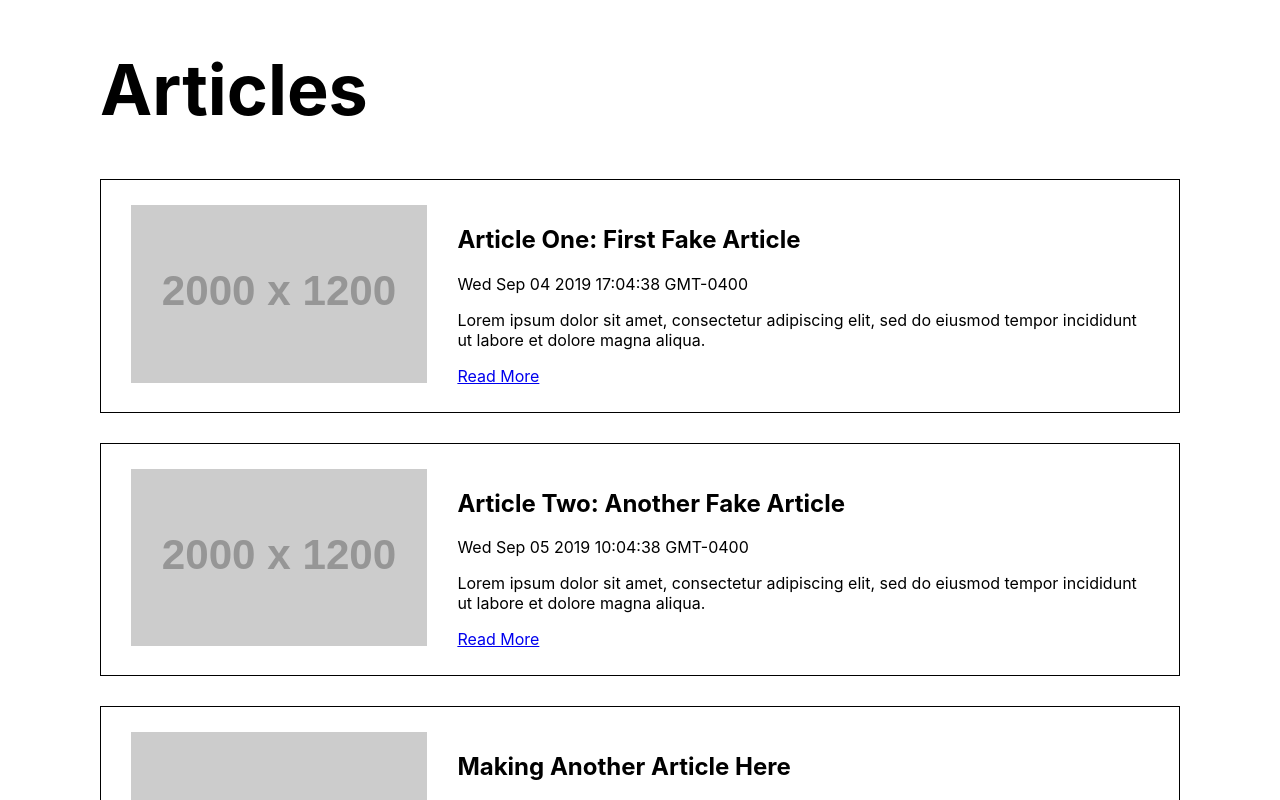
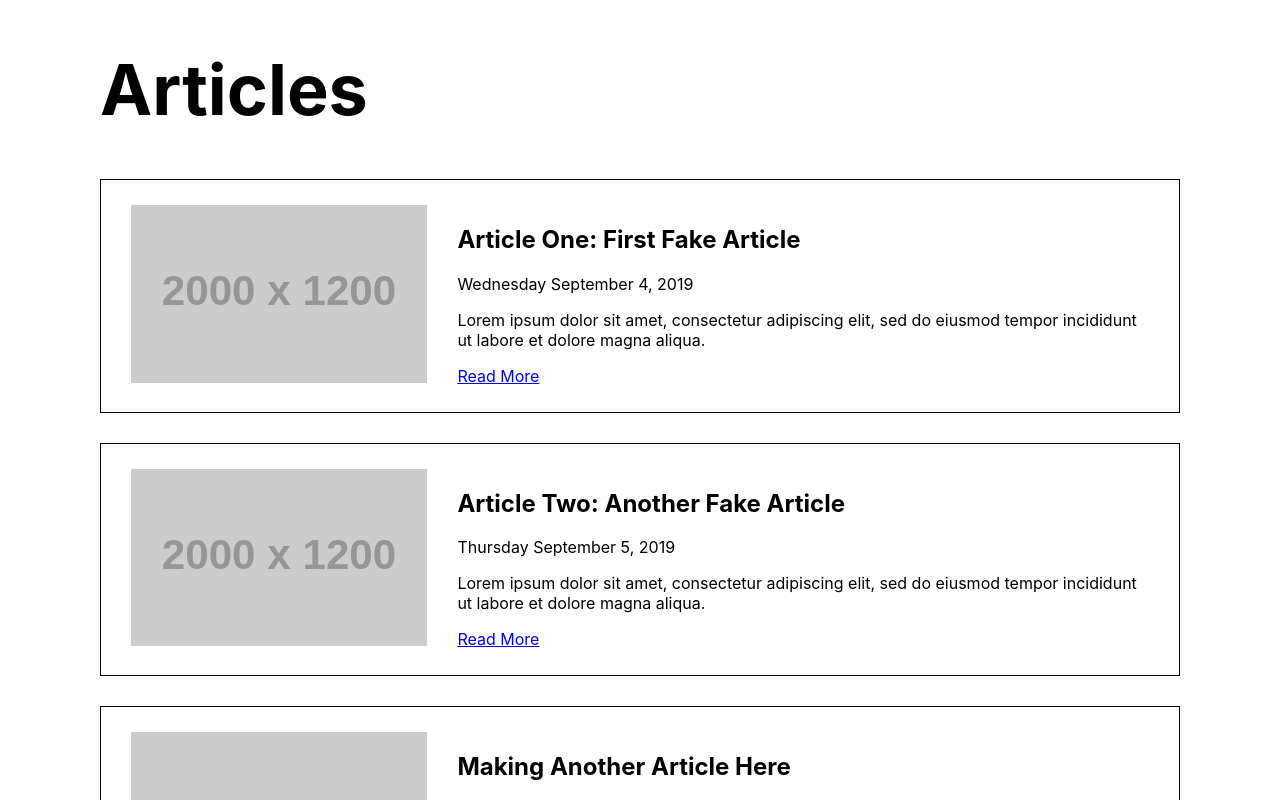
Before and after one commit to juliaykimm/exercise-one, a React (Create React App) app: page / in a window 1280 px wide. Shown: the top 800 px of the page. Built offline with nearby package versions, Linux system fonts and the light colour scheme.

Commit message:
added dates/fixed

```diff
--- a/src/components/ArticleCard.js
+++ b/src/components/ArticleCard.js
@@ -2,7 +2,41 @@
 
 import { Link } from "react-router-dom";
 
+const days = [
+  "Sunday", // 0
+  "Monday", // 1
+  "Tuesday", // 2
+  "Wednesday", // 3
+  "Thursday", // ...
+  "Friday",
+  "Saturday",
+  "Sunday",
+];
+
+const months = [
+  "January",
+  "Febuary",
+  "March",
+  "April",
+  "May",
+  "June",
+  "July",
+  "August",
+  "September",
+  "October",
+  "November",
+  "December",
+];
+
 function ArticleCard({ articleData }) {
+  const date = new Date(articleData.publishedDate);
+  const dayOfWeek = date.getDay();
+  const calendarDate = date.getDate();
+  const month = date.getMonth();
+  const year = date.getFullYear();
+
+  const day = days[dayOfWeek];
+
   return (
     <div className="articleCard">
       <div className="articleCardImage">
@@ -10,7 +44,7 @@
       </div>
       <div className="articleCardText">
         <h2> {articleData.title} </h2>
-        <p>{articleData.publishedDate}</p>
+        <p>{`${days[dayOfWeek]} ${months[month]} ${calendarDate}, ${year}`}</p>
         <p>{articleData.blurb}</p>
         <Link to={`/article/${articleData.id}`}>Read More</Link>
       </div>
```
